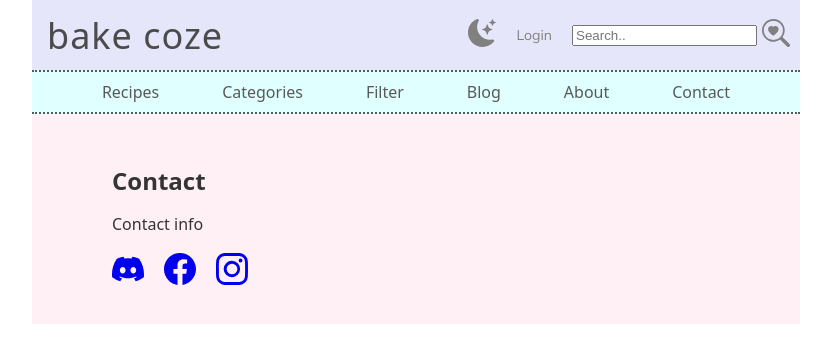
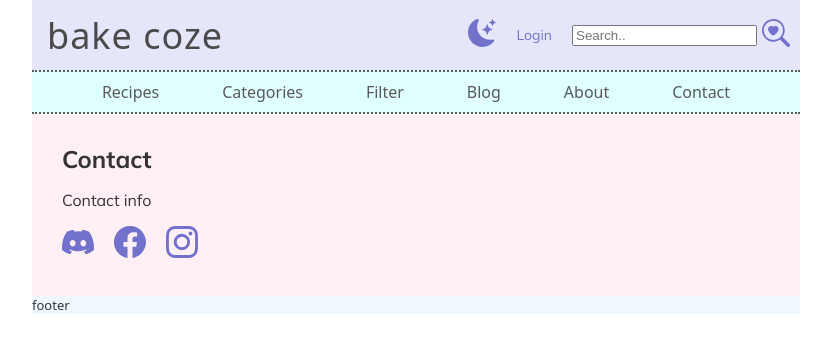
Before and after one commit to buennoo/bake-website, a React (Create React App) app: page /contact in a window 1280 px wide. Shown: the top 362 px of the page, without its empty margins (224-1055 px from the left). Built offline with nearby package versions, Linux system fonts and the light colour scheme.

Commit message:
change contact component style

```diff
--- a/src/App.js
+++ b/src/App.js
@@ -5,6 +5,7 @@ import Header from "./components/Header";
 import Navbar from "./components/Navbar";
 import Main from "./components/Main";
 import Home from "./components/Home";
+import Footer from './components/Footer';
 import Contact from './components/Contact';
 
 function App() {
@@ -18,6 +19,7 @@ function App() {
               <Route path="/contact" element={<Contact />}/>
             </Routes>
         </Main>
+        <Footer />
       </div>
   );
 }
--- a/src/components/Contact.jsx
+++ b/src/components/Contact.jsx
@@ -1,4 +1,3 @@
-import { Link } from 'react-router-dom'
 import { Discord, Facebook, Instagram } from 'react-bootstrap-icons';
 import '../styles/Contact.css';
 
@@ -12,9 +11,9 @@ export default function Contact() {
                 Contact info
             </p>
             <div class="contact-socials">
-                <Link to='/contact'><Discord/></Link>
-                <Link to='/contact'><Facebook/></Link>
-                <Link to='/contact'><Instagram/></Link>
+                <button onClick={() => window.location.href = 'https://github.com/buennoo'}><Discord/></button>
+                <button onClick={() => window.location.href = 'https://github.com/buennoo'}><Facebook/></button>
+                <button onClick={() => window.location.href = 'https://github.com/buennoo'}><Instagram/></button>
             </div>
         </div>
     );
--- /dev/null
+++ b/src/components/Footer.jsx
@@ -0,0 +1,9 @@
+import '../styles/Footer.css';
+
+export default function Footer() {
+    return (
+        <footer>
+           footer
+        </footer>
+    );
+}
--- a/src/styles/Contact.css
+++ b/src/styles/Contact.css
@@ -4,8 +4,7 @@
 }
 
 .contact {
-    margin-top: 20px;
-    margin-left: 50px;
+    margin: 0;
     padding: 0;
     text-align: left;
 }
@@ -15,8 +14,14 @@
     flex-direction: row;
     gap: 20px;
     font-size: 2em;
+    transition: color 0.2s linear 0ms;
 }
 
-.contact-socials a {
+button {
     transition: color 0.2s linear 0ms;
+    color: rgb(114, 114, 205);
 }
+
+button:hover {
+    color: rgb(66, 66, 142);
+}
--- /dev/null
+++ b/src/styles/Footer.css
@@ -0,0 +1,3 @@
+footer{
+    background-color: aliceblue;
+}
--- a/src/styles/Home.css
+++ b/src/styles/Home.css
@@ -113,7 +113,6 @@
     transform: rotate(-10deg);
 }
 
-
 .turn-right:hover {
     transform: rotate(10deg);
 }
@@ -123,8 +122,8 @@ h2 {
     padding: 0;
 }
 
-.fade {
+/* .fade {
     animation: fadeInAnimation ease 2s;
     animation-iteration-count: 1;
     animation-fill-mode: forwards;
-}
+} */
--- a/src/styles/Main.css
+++ b/src/styles/Main.css
@@ -1,3 +1,4 @@
+@import url('https://fonts.googleapis.com/css2?family=Mulish:ital,wght@0,200..1000;1,200..1000&display=swap');
 main {
     display: flex;
     flex-direction: column;
@@ -10,6 +11,7 @@ main {
     background-color: lavenderblush;
 
     font-size: 16px;
+    font-family: "Mulish";
 }
 
 .main-content {
```
